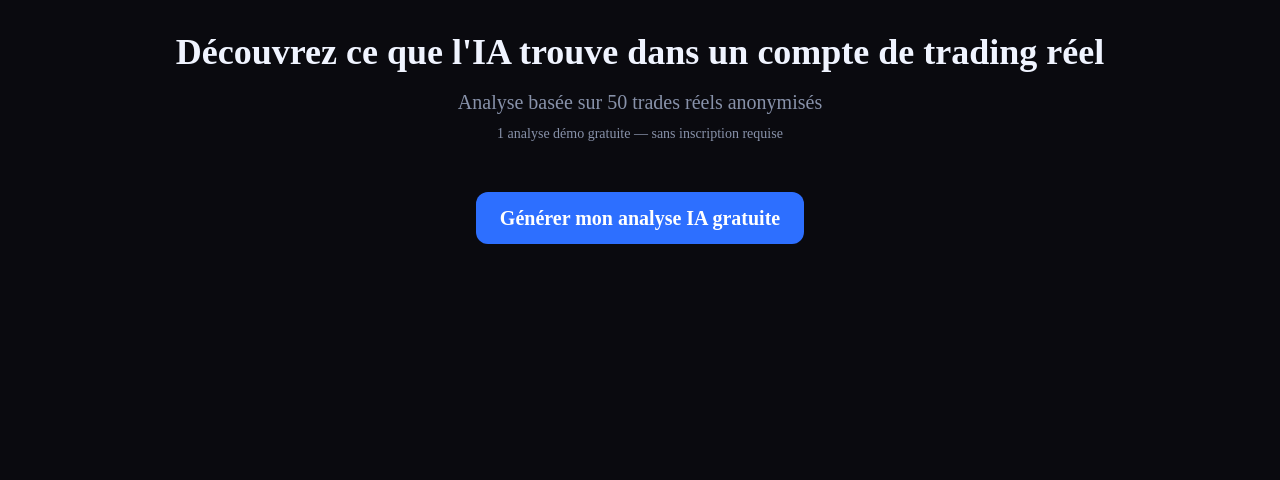
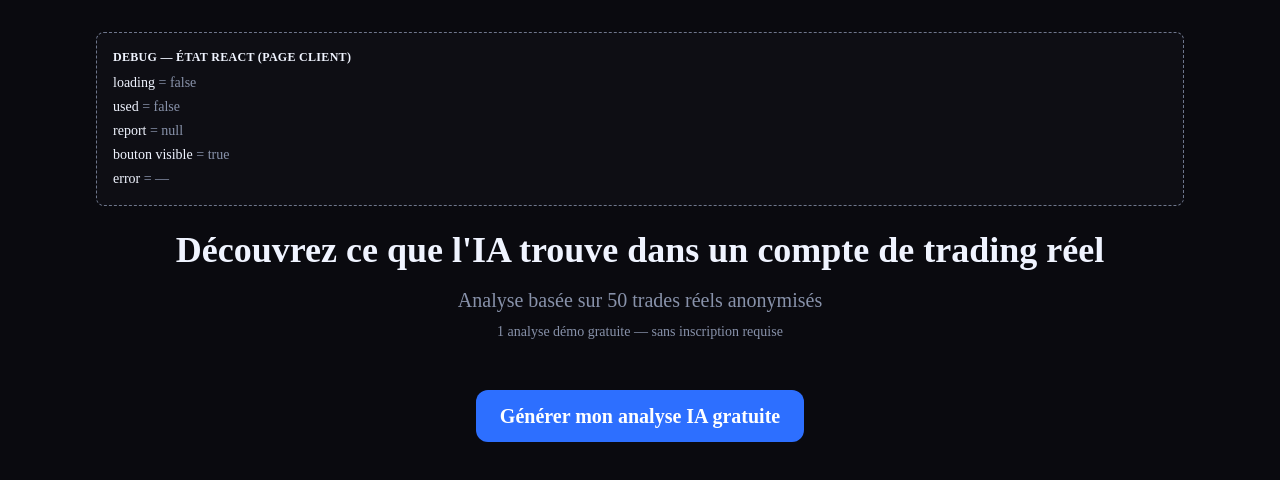
Before and after one commit to Sacha-10/alpha, a Next.js app: page /demo in a window 1280 px wide. Shown: the top 480 px of the page. Built offline with nearby package versions, Linux system fonts and the light colour scheme.

Commit message:
Debug demo bouton et etat React

```diff
--- a/app/demo/page.tsx
+++ b/app/demo/page.tsx
@@ -1,4 +1,5 @@
 'use client'
+
 import { useState } from 'react'
 import { demoTrades } from '@/lib/demoTrades'
 import TradeReport from '@/components/TradeReport'
@@ -11,6 +12,7 @@ export default function DemoPage() {
   const [used, setUsed] = useState(false)
 
   async function handleDemo() {
+    console.log('[demo] handleDemo() entrée')
     setLoading(true)
     setError('')
     try {
@@ -60,6 +62,45 @@ export default function DemoPage() {
     <main className="min-h-screen bg-background
       text-primary p-8 max-w-6xl mx-auto">
 
+      <div
+        className="mb-6 rounded-lg border border-dashed
+          border-secondary/80 bg-card/50 p-4 text-left
+          text-sm font-mono text-secondary"
+        data-testid="demo-debug-state"
+      >
+        <p className="mb-2 text-xs font-sans font-semibold
+          uppercase tracking-wide text-primary">
+          Debug — état React (page client)
+        </p>
+        <ul className="space-y-1">
+          <li>
+            <span className="text-primary">loading</span>
+            {' = '}
+            {String(loading)}
+          </li>
+          <li>
+            <span className="text-primary">used</span>
+            {' = '}
+            {String(used)}
+          </li>
+          <li>
+            <span className="text-primary">report</span>
+            {' = '}
+            {report ? 'présent' : 'null'}
+          </li>
+          <li>
+            <span className="text-primary">bouton visible</span>
+            {' = '}
+            {String(!report && !used)}
+          </li>
+          <li>
+            <span className="text-primary">error</span>
+            {' = '}
+            {error ? error.slice(0, 80) : '—'}
+          </li>
+        </ul>
+      </div>
+
       <motion.div
         initial={{ opacity: 0, y: 20 }}
         animate={{ opacity: 1, y: 0 }}
@@ -80,7 +121,11 @@ export default function DemoPage() {
       {!report && !used && (
         <div className="text-center">
           <button
-            onClick={handleDemo}
+            type="button"
+            onClick={() => {
+              console.log('[demo] clic bouton → handleDemo')
+              void handleDemo()
+            }}
             disabled={loading}
             className="btn-primary text-xl px-12 py-4
               disabled:opacity-50"
```
